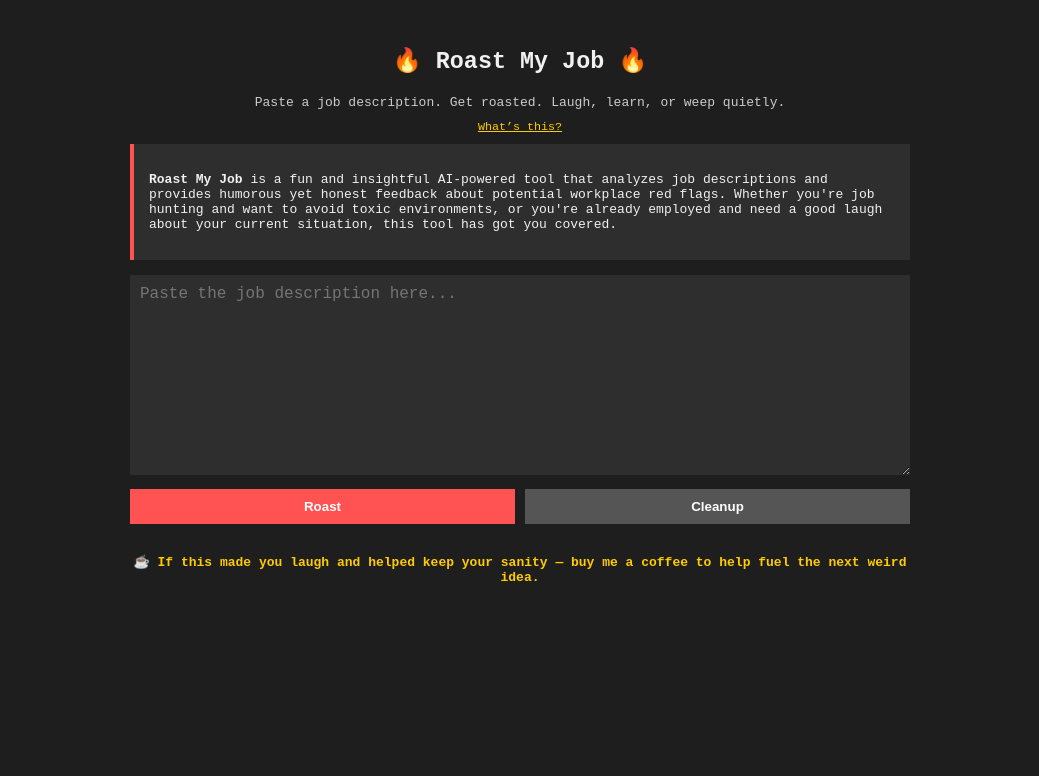
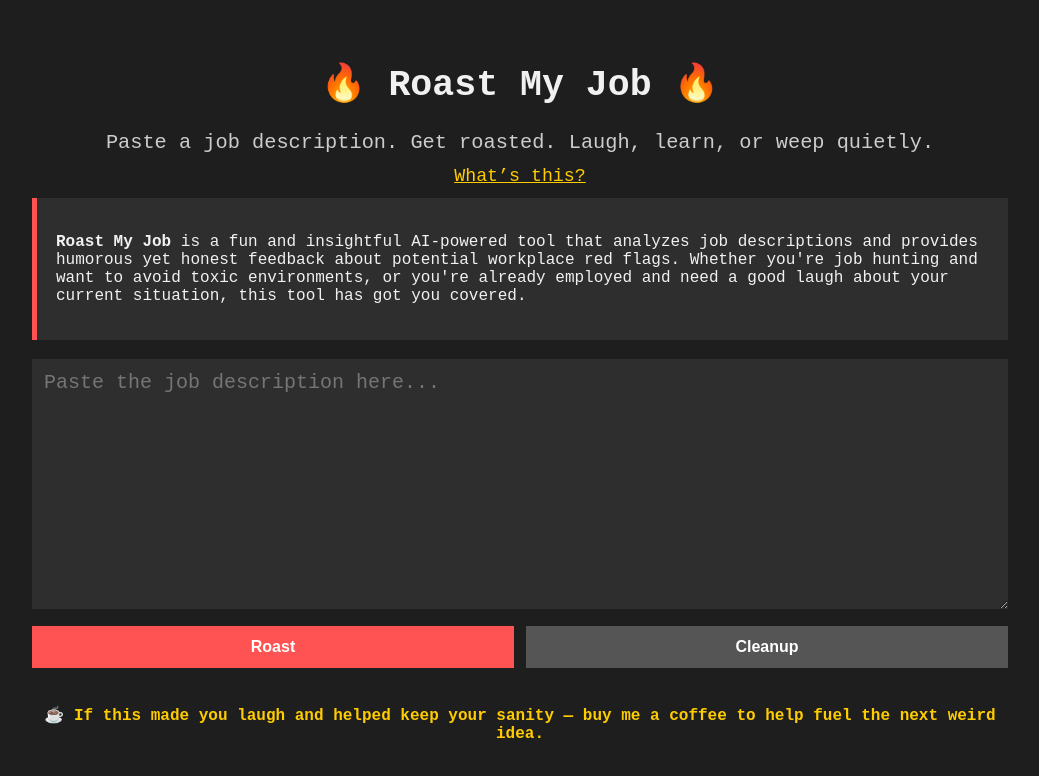
Before and after one commit to robhortn/roast-my-job, a website: page index.html in a window 1280 px wide. Both pictures are taken after a click on the link "What’s this?". Shown: the whole page, without its empty margins (120-1159 px from the left). Drawn offline with Linux system fonts and the light colour scheme.

Commit message:
Update UI to make it bigger; yes I can make it bigger (#8)

```diff
--- a/style.css
+++ b/style.css
@@ -4,31 +4,32 @@ body {
   font-family: monospace;
   display: flex;
   justify-content: center;
-  padding: 20px;
+  padding: 25px;
   margin: 0;
+  font-size: 125%;
 }
 
 .container {
   width: 100%;
-  max-width: 800px;
-  padding: 10px;
+  max-width: 1000px;
+  padding: 12px;
   box-sizing: border-box;
 }
 
 h1 {
-  font-size: 1.8em;
+  font-size: 2.25em;
   text-align: center;
-  margin-bottom: 20px;
+  margin-bottom: 25px;
 }
 
 textarea {
   width: 100%;
-  height: 200px;
+  height: 250px;
   background-color: #2e2e2e;
   color: #fff;
   border: none;
-  padding: 10px;
-  font-size: 16px;
+  padding: 12px;
+  font-size: 20px;
   resize: vertical;
   box-sizing: border-box;
 }
@@ -36,19 +37,20 @@ textarea {
 .button-row {
   display: flex;
   flex-wrap: wrap;
-  gap: 10px;
-  margin-top: 10px;
+  gap: 12px;
+  margin-top: 12px;
 }
 
 button {
-  padding: 10px 20px;
+  padding: 12px 25px;
   background-color: #ff5252;
   border: none;
   color: white;
   font-weight: bold;
   cursor: pointer;
   flex: 1;
-  min-width: 120px;
+  min-width: 150px;
+  font-size: 16px;
 }
 
 #resetBtn {
@@ -56,22 +58,25 @@ button {
 }
 
 #loading {
-  margin-top: 15px;
+  margin-top: 19px;
   color: yellow;
+  font-size: 18px;
 }
 
 #output {
-  margin-top: 20px;
+  margin-top: 25px;
   white-space: pre-wrap;
   background-color: #111;
-  padding: 10px;
-  border-left: 3px solid #ff5252;
-  min-height: 100px;
+  padding: 12px;
+  border-left: 4px solid #ff5252;
+  min-height: 125px;
+  font-size: 16px;
 }
 
 .tipjar {
-  margin-top: 30px;
+  margin-top: 37px;
   text-align: center;
+  font-size: 16px;
 }
 
 .tipjar a {
@@ -99,27 +104,28 @@ button {
 }
 
 .subtext {
-  font-size: 1em;
+  font-size: 1.25em;
   text-align: center;
-  margin-bottom: 10px;
+  margin-bottom: 12px;
   color: #ccc;
 }
 
 .whats-this {
   display: block;
   text-align: center;
-  margin-bottom: 10px;
+  margin-bottom: 12px;
   color: #ffcc00;
   cursor: pointer;
   text-decoration: underline;
-  font-size: 0.9em;
+  font-size: 1.125em;
 }
 
 #infoBox {
   background-color: #2e2e2e;
-  padding: 15px;
-  border-left: 4px solid #ff5252;
-  margin-bottom: 15px;
+  padding: 19px;
+  border-left: 5px solid #ff5252;
+  margin-bottom: 19px;
+  font-size: 16px;
 }
 
 .hidden {
```
